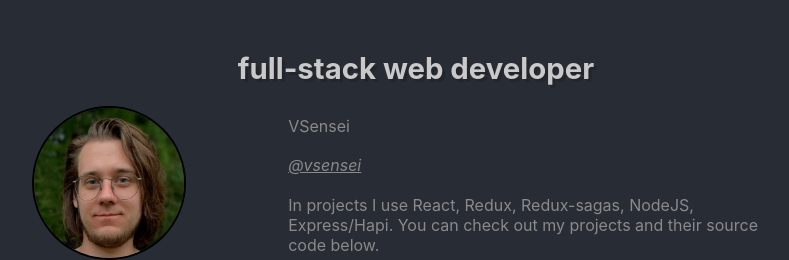
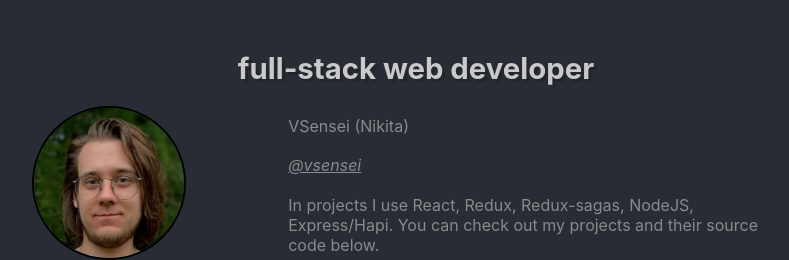
Before and after one commit to vsensei/vsensei.github.io, a React (Create React App) app: page / in a window 1280 px wide. Shown: the top 260 px of the page, without its empty margins (224-1013 px from the left). Built offline with nearby package versions, Linux system fonts and the light colour scheme.

Commit message:
updated code to match new React version

```diff
--- a/src/components/main-info/main-info.component.js
+++ b/src/components/main-info/main-info.component.js
@@ -35,7 +35,7 @@ const MainInfo = ({
           </Link>
         </div>
         <div className="my-info">
-          <span>VSensei</span>
+          <span>VSensei (Nikita)</span>
           <Link href={githubProfile}>
             <i>@vsensei</i>
           </Link>
```
Also changed, not shown: src/index.js (+5 -3 lines).
